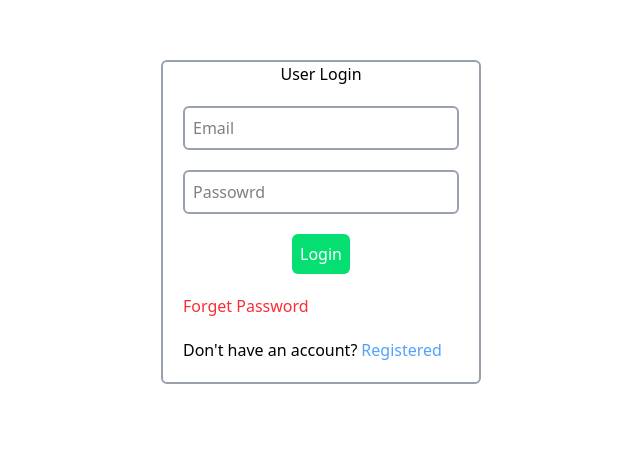
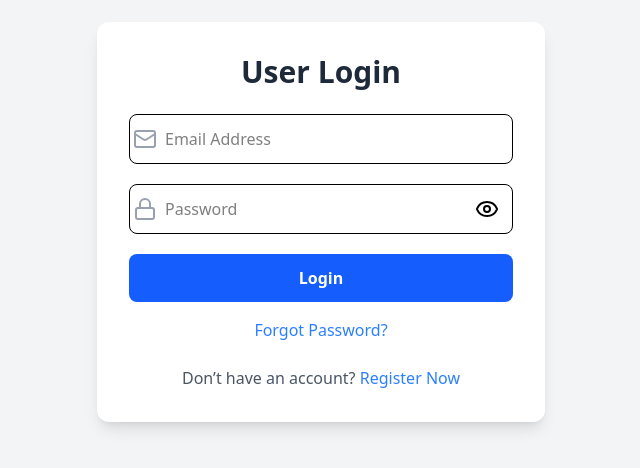
Before and after one commit to ROHANCHOUKSEY/Ecommerce, a React (Vite) app in the folder EcommerceFrontend/: page /userLogin in a window 1280 px wide. Shown: the part 178-646 px from the top of the page, without its empty margins (319-959 px from the left). Built offline with nearby package versions, Linux system fonts and the light colour scheme.

Commit message:
Update Ui Of User Authentication

```diff
--- a/EcommerceFrontend/src/Component/AuthComponent/ChangePassword.jsx
+++ b/EcommerceFrontend/src/Component/AuthComponent/ChangePassword.jsx
@@ -1,80 +1,111 @@
-import React, { useContext, useState } from 'react'
-import { useNavigate } from 'react-router-dom';
+import React, { useContext, useState } from 'react';
 import { AppContext } from '../../Context/ContextProvider';
 import GetResetOtp from './GetResetOtp';
+import {Mail} from "lucide-react";
 
 const ChangePassword = () => {
-
-    const [forgetPassword, setForgetPassword] = useState({
-        email: ""
-    })
-
-    const{setResetEmail} = useContext(AppContext);
-
+  const [forgetPassword, setForgetPassword] = useState({ email: "" });
+  const { setResetEmail } = useContext(AppContext);
   const [forgetPassErr, setForgetPassErr] = useState("");
-
   const [isResetOtpsent, setIsResetOtpSent] = useState(false);
+  const [loading, setLoading] = useState(false);
 
   if (isResetOtpsent === true) {
-        return <GetResetOtp />
+    return <GetResetOtp />;
   }
 
   const handleForgetPassword = (e) => {
     const { name, value } = e.target;
     setForgetPassword({ ...forgetPassword, [name]: value });
-    }
+  };
 
   const SubmitForgetPassword = async (e) => {
     e.preventDefault();
-
+    setLoading(true);
     try {
       const response = await fetch("http://localhost:3002/user/resetPassword", {
         method: "POST",
         credentials: "include",
-                headers: {
-                    "Content-Type": "application/json"
-                },
+        headers: { "Content-Type": "application/json" },
         body: JSON.stringify(forgetPassword)
-            })
+      });
+
       const data = await response.json();
 
-            if (!response.ok) {
-                throw data;
-            }
+      if (!response.ok) throw data;
 
+      setLoading(false);
       setResetEmail(forgetPassword.email);
       setIsResetOtpSent(true);
 
       return data;
     } catch (error) {
       if (error.message) {
-                setForgetPassErr(error.message)
+        setForgetPassErr(error.message);
       } else {
-                setForgetPassErr("Not Get ResetOtp: ", error);
+        setForgetPassErr("Failed to send reset OTP. Please try again.");
       }
     }
-
-        console.log(forgetPassErr);
-    }
+  };
 
   return (
     <>
-            <div className='flex justify-center items-center min-h-screen'>
-                <div className='w-70 h-50 flex flex-col justify-center border-2 border-gray-600 rounded-md'>
-                    <form onSubmit={SubmitForgetPassword}>
-                        <div className='flex flex-col px-6 gap-5 p-5'>
-                            {<p>{forgetPassErr}</p>}
-                            <h1 className='text-center'>Enter Your Email</h1>
-                            <input className='border-2 border-gray-400 rounded-md focus:outline-0 p-2' type="email" name='email' value={forgetPassword.email} onChange={handleForgetPassword} placeholder='Email' />
+      <div className="min-h-screen flex items-center justify-center bg-gray-100 p-4">
+        <div className="bg-white rounded-xl shadow-lg max-w-md w-full p-8">
+          <h1 className="text-2xl font-semibold text-center text-gray-800 mb-6">
+            Forgot Your Password?
+          </h1>
+
+          {forgetPassErr && (
+            <div className="mb-4 bg-red-100 border border-red-400 text-red-700 px-4 py-3 rounded text-center">
+              {forgetPassErr}
             </div>
-                        <div className='w-full flex justify-center'>
-                            <button type='submit' className='text-white p-2 rounded-md bg-green-400 hover:bg-green-500 cursor-pointer'>Submit</button>
+          )}
+
+          <form onSubmit={SubmitForgetPassword} className="space-y-5">
+            <p className="text-gray-600 text-center">
+              Enter the email associated with your account and we'll send you a reset OTP.
+            </p>
+
+            <div className='relative flex items-center'>
+              <Mail className='absolute left-1 text-gray-400'/>
+              <input
+                className="w-full p-3 pl-[35px] border rounded-lg focus:outline-none focus:ring-2 focus:ring-blue-500"
+                type="email"
+                name="email"
+                value={forgetPassword.email}
+                onChange={handleForgetPassword}
+                placeholder="Your email address"
+                required
+              />
             </div>
+
+            {
+              loading && (!forgetPassErr) ? (<span className="flex items-center justify-center bg-blue-600 py-3 rounded-lg text-white">
+                <svg className="animate-spin -ml-1 mr-3 h-5 w-5 text-white" xmlns="http://www.w3.org/2000/svg" fill="none" viewBox="0 0 24 24">
+                  <circle className="opacity-25" cx="12" cy="12" r="10" stroke="currentColor" strokeWidth="4"></circle>
+                  <path className="opacity-75" fill="currentColor" d="M4 12a8 8 0 018-8V0C5.373 0 0 5.373 0 12h4zm2 5.291A7.962 7.962 0 014 12H0c0 3.042 1.135 5.824 3 7.938l3-2.647z"></path>
+                </svg>
+                Processing....
+              </span>) :
+                <button
+                  type="submit"
+                  className="w-full bg-blue-600 hover:bg-blue-700 text-white font-semibold py-3 rounded-lg transition duration-200"
+                >
+                  Send Reset OTP
+                </button>
+            }
           </form>
+          <p className="mt-6 text-center text-gray-500 text-sm">
+            Remember your password?{' '}
+            <a href="/userLogin" className="text-blue-500 hover:underline">
+              Login Here
+            </a>
+          </p>
         </div>
-            </div>
+      </div >
     </>
-    )
-}
+  );
+};
 
-export default ChangePassword
+export default ChangePassword;
--- a/EcommerceFrontend/src/Component/AuthComponent/NewPassword.jsx
+++ b/EcommerceFrontend/src/Component/AuthComponent/NewPassword.jsx
@@ -1,83 +1,112 @@
-import React from 'react'
-import { useContext } from 'react';
-import { useState } from 'react';
+import React, { useContext, useState } from 'react';
 import { AppContext } from '../../Context/ContextProvider';
-import { useNavigate } from "react-router-dom"
-
+import { useNavigate } from "react-router-dom";
+import { Eye, EyeOff, Lock } from 'lucide-react';
 
 const NewPassword = () => {
-
     const { resetEmail } = useContext(AppContext);
-
-    const [userNewPassword, setUsernewPassword] = useState({
-        newPassword: "",
-    })
-
-    const[newPasswordError, setNewPasswordError] = useState([]);
+    const [userNewPassword, setUsernewPassword] = useState({ newPassword: "" });
+    const [newPasswordError, setNewPasswordError] = useState([]);
+    const [loading, setLoading] = useState(false);
+    const [passwordHide, setPasswordHide] = useState(true);
 
     const navigate = useNavigate();
 
-    const handleuserNewPassword = (e) => {
-        const{name, value} = e.target;
-        setUsernewPassword({...userNewPassword, [name] : value})
+    const handleHidePassword = () => {
+        setPasswordHide(!passwordHide);
     }
 
+    const handleuserNewPassword = (e) => {
+        const { name, value } = e.target;
+        setUsernewPassword({ ...userNewPassword, [name]: value });
+    };
+
     const hanldeSubmitNewPassword = async (e) => {
-
+        setLoading(true);
+        e.preventDefault();
         try {
-            e.preventDefault();
             const response = await fetch("http://localhost:3002/user/newPassword", {
                 method: "POST",
                 credentials: "include",
-                headers: {
-                    "Content-Type": "application/json"
-                },
+                headers: { "Content-Type": "application/json" },
                 body: JSON.stringify({
                     email: resetEmail,
                     newPassword: userNewPassword.newPassword
                 })
-            })
+            });
+
             const data = await response.json();
+            if (!response.ok) throw data;
 
-            if (!response.ok) {
-                throw data;
-            }
-
+            setLoading(false);
             navigate("/userLogin");
-
             return data;
-
         } catch (error) {
-            if(error.message){
+            if (error.message) {
                 setNewPasswordError(error.message.map((err) => err.msg));
-            }else {
-                setregisteredError(["An unexpected error occurred"]);
+            } else {
+                setNewPasswordError(["An unexpected error occurred. Please try again."]);
             }
         }
-
-
-    }
+    };
 
     return (
-        <>
-            <div className='flex justify-center items-center min-h-screen'>
-                <div className='w-60 h-auto border-2 border-gray-500 rounded-2xl  py-10'>
-                    {newPasswordError.map((error) => (
-                        <p>{error}</p>
-                    ))}
-                    <form onSubmit={hanldeSubmitNewPassword}>
-                        <div className='flex flex-col justify-center px-2 gap-5'>
-                            <h1 className='text-center'>New Password</h1>
-                            <input className='border-2 border-gray-400 p-2 focus:outline-0' name="newPassword" value={userNewPassword.newPassword} onChange={handleuserNewPassword} type="password" placeholder='New Password' required />
-                            <div className='w-full flex justify-center'>
-                                <button type='submit' className='text-white bg-green-400 hover:bg-green-500 p-2 cursor-pointer rounded-md  '>Submit</button>
-                            </div>
-                        </div>
-                    </form>
-                </div>
+        <div className="min-h-screen flex items-center justify-center bg-gray-100 p-4">
+            <div className="bg-white rounded-xl shadow-lg max-w-md w-full p-8">
+                <h1 className="text-2xl font-semibold text-center text-gray-800 mb-6">
+                    Set New Password
+                </h1>
+
+                <p className="text-gray-600 text-center mb-4">
+                    Please enter your new password for the account: <span className="font-medium text-blue-600">{resetEmail}</span>
+                </p>
+
+                {newPasswordError.length > 0 && (
+                    <div className="mb-4 bg-red-100 border border-red-400 text-red-700 px-4 py-3 rounded text-center">
+                        {newPasswordError.map((error, idx) => (
+                            <p key={idx}>{error}</p>
+                        ))}
+                    </div>
+                )}
+
+                <form onSubmit={hanldeSubmitNewPassword} className="space-y-5">
+                    <div className='relative flex items-center'>
+                        <Lock className='absolute left-1 text-gray-400' />
+                        <input
+                            className="w-full p-3 pl-[35px] border rounded-lg focus:outline-none focus:ring-2 focus:ring-blue-500"
+                            type={passwordHide ? "password" : "text"}
+                            name="newPassword"
+                            value={userNewPassword.newPassword}
+                            onChange={handleuserNewPassword}
+                            placeholder="New Password"
+                            required
+                        />
+                        {passwordHide ? <Eye className='w-10 absolute right-0' onClick={handleHidePassword}/> : <EyeOff className='w-10 absolute right-0' onClick={handleHidePassword}/>}
+                    </div>
+
+                    {loading && (newPasswordError.length === 0) ? (<span className="flex items-center justify-center bg-blue-600 py-3 rounded-lg text-white">
+                        <svg className="animate-spin -ml-1 mr-3 h-5 w-5 text-white" xmlns="http://www.w3.org/2000/svg" fill="none" viewBox="0 0 24 24">
+                            <circle className="opacity-25" cx="12" cy="12" r="10" stroke="currentColor" strokeWidth="4"></circle>
+                            <path className="opacity-75" fill="currentColor" d="M4 12a8 8 0 018-8V0C5.373 0 0 5.373 0 12h4zm2 5.291A7.962 7.962 0 014 12H0c0 3.042 1.135 5.824 3 7.938l3-2.647z"></path>
+                        </svg>
+                        Processing....
+                    </span>) : <button
+                        type="submit"
+                        className="w-full bg-blue-600 hover:bg-blue-700 text-white font-semibold py-3 rounded-lg transition duration-200"
+                    >
+                        Submit New Password
+                    </button>}
+                </form>
+
+                <p className="mt-6 text-center text-gray-500 text-sm">
+                    Remembered your password?{' '}
+                    <a href="/userLogin" className="text-blue-500 hover:underline">
+                        Login Now
+                    </a>
+                </p>
             </div>
-        </>
-    )
-}
+        </div>
+    );
+};
 
-export default NewPassword
+export default NewPassword;
--- a/EcommerceFrontend/src/Component/AuthComponent/UserLogin.jsx
+++ b/EcommerceFrontend/src/Component/AuthComponent/UserLogin.jsx
@@ -1,20 +1,26 @@
-import React, { useState } from 'react'
-import { NavLink, useNavigate } from 'react-router-dom'
+import { Eye, EyeOff, Lock, Mail } from 'lucide-react';
+import React, { useState } from 'react';
+import { NavLink, useNavigate } from 'react-router-dom';
 
 const UserLogin = () => {
-
     const navigate = useNavigate();
 
     const [userLogin, setUserLogin] = useState({
         email: "",
         password: "",
-    })
+    });
 
     const [loginError, setLoginError] = useState("");
+    const [passwordHide, setPasswordHide] = useState(true);
+
 
     const handleUserLogin = (e) => {
         const { name, value } = e.target;
         setUserLogin({ ...userLogin, [name]: value });
+    };
+
+    const handlePasswordHide = () => {
+        setPasswordHide(!passwordHide);
     }
 
     const handleSubmitLogin = async (e) => {
@@ -28,53 +34,88 @@ const UserLogin = () => {
                     "Content-Type": "application/json",
                 },
                 body: JSON.stringify(userLogin)
-            })
+            });
+
             const data = await response.json();
 
-            if (!response.ok) {
-                throw data;
-            }
+            if (!response.ok) throw data;
 
             navigate("/homepage");
-
             return data;
         } catch (error) {
             if (error.message) {
                 setLoginError(error.message);
             } else {
-                setLoginError("User not login: ", error);
+                setLoginError("User not login: An unexpected error occurred.");
             }
         }
-
-    }
+    };
 
     return (
-        <>
-            <div className='flex justify-center items-center min-h-screen'>
-                <div className='w-80 border-2 border-gray-400 rounded-md'>
-                    {<p>{loginError}</p>}
-                    <div className='flex flex-col justify-center '>
-                        <h1 className='text-center'>User Login</h1>
-                        <form onSubmit={handleSubmitLogin}>
-                            <div className='flex flex-col justify-center gap-5 p-5'>
-                                <input className='border-2 border-gray-400 rounded-md p-2 focus:outline-0' name='email' value={userLogin.email} onChange={handleUserLogin} type="text" placeholder='Email' />
-                                <input className='border-2 border-gray-400 rounded-md p-2 focus:outline-0' name='password' value={userLogin.password} onChange={handleUserLogin} type="password" placeholder='Passowrd' />
-                                <div className='w-full flex justify-center'>
-                                    <button type='submit' className='rounded-md text-white bg-green-400 cursor-pointer p-2'>Login</button>
-                                </div>
-                                <div className='text-red-500'>
-                                    <NavLink to="/resetPassword">Forget Password</NavLink>
-                                </div>
-                                <div className='w-full flex gap-1'>
-                                    <p>Don't have an account?</p><NavLink to="/" className="text-blue-400">Registered</NavLink>
-                                </div>
-                            </div>
-                        </form>
+        <div className="min-h-screen flex items-center justify-center bg-gray-100 p-4">
+            <div className="bg-white rounded-xl shadow-lg max-w-md w-full p-8">
+                <h1 className="text-3xl font-bold text-center text-gray-800 mb-6">User Login</h1>
+
+                {loginError && (
+                    <div className="mb-4 bg-red-100 border border-red-400 text-red-700 px-4 py-3 rounded text-center">
+                        {loginError}
                     </div>
+                )}
+
+                <form onSubmit={handleSubmitLogin} className="space-y-5">
+                    <div className='relative flex items-center'>
+                        <Mail className='absolute left-1 text-gray-400'/>
+                        <input
+                            className="w-full p-3 pl-[35px] border rounded-lg focus:outline-none focus:ring-2 focus:ring-blue-500"
+                            name="email"
+                            value={userLogin.email}
+                            onChange={handleUserLogin}
+                            type="email"
+                            placeholder="Email Address"
+                            required
+                        />
+                    </div>
+
+                    <div className='relative flex items-center'>
+                        <Lock className='absolute left-1 text-gray-400'/>
+                        <input
+                            className="w-full p-3 pl-[35px] border rounded-lg focus:outline-none focus:ring-2 focus:ring-blue-500"
+                            name="password"
+                            value={userLogin.password}
+                            onChange={handleUserLogin}
+                            type={passwordHide ? "password" : "text"}
+                            placeholder="Password"
+                            required
+                        />
+                        {passwordHide ? <Eye className='absolute w-10 right-0 pr-3 cursor-pointer' onClick={handlePasswordHide} /> : <EyeOff className='absolute w-10 right-0 pr-3 cursor-pointer' onClick={handlePasswordHide} />}
+                    </div>
+
+
+                    <button
+                        type="submit"
+                        className="w-full bg-blue-600 hover:bg-blue-700 text-white font-semibold py-3 rounded-lg transition duration-200"
+                    >
+                        Login
+                    </button>
+                </form>
+
+                <div className="mt-4 text-center">
+                    <NavLink to="/resetPassword" className="text-blue-500 hover:underline">
+                        Forgot Password?
+                    </NavLink>
+                </div>
+
+                <div className="mt-6 text-center text-gray-600">
+                    <p>
+                        Don’t have an account?{' '}
+                        <NavLink to="/" className="text-blue-500 hover:underline">
+                            Register Now
+                        </NavLink>
+                    </p>
                 </div>
             </div>
-        </>
-    )
-}
+        </div>
+    );
+};
 
-export default UserLogin
+export default UserLogin;
```
Also changed, not shown: EcommerceFrontend/src/Component/AuthComponent/GetResetOtp.jsx (+66 -42 lines), EcommerceFrontend/src/Component/AuthComponent/Registration.jsx (+5 -3 lines). Lines whose indentation alone changed are shown as unchanged.
